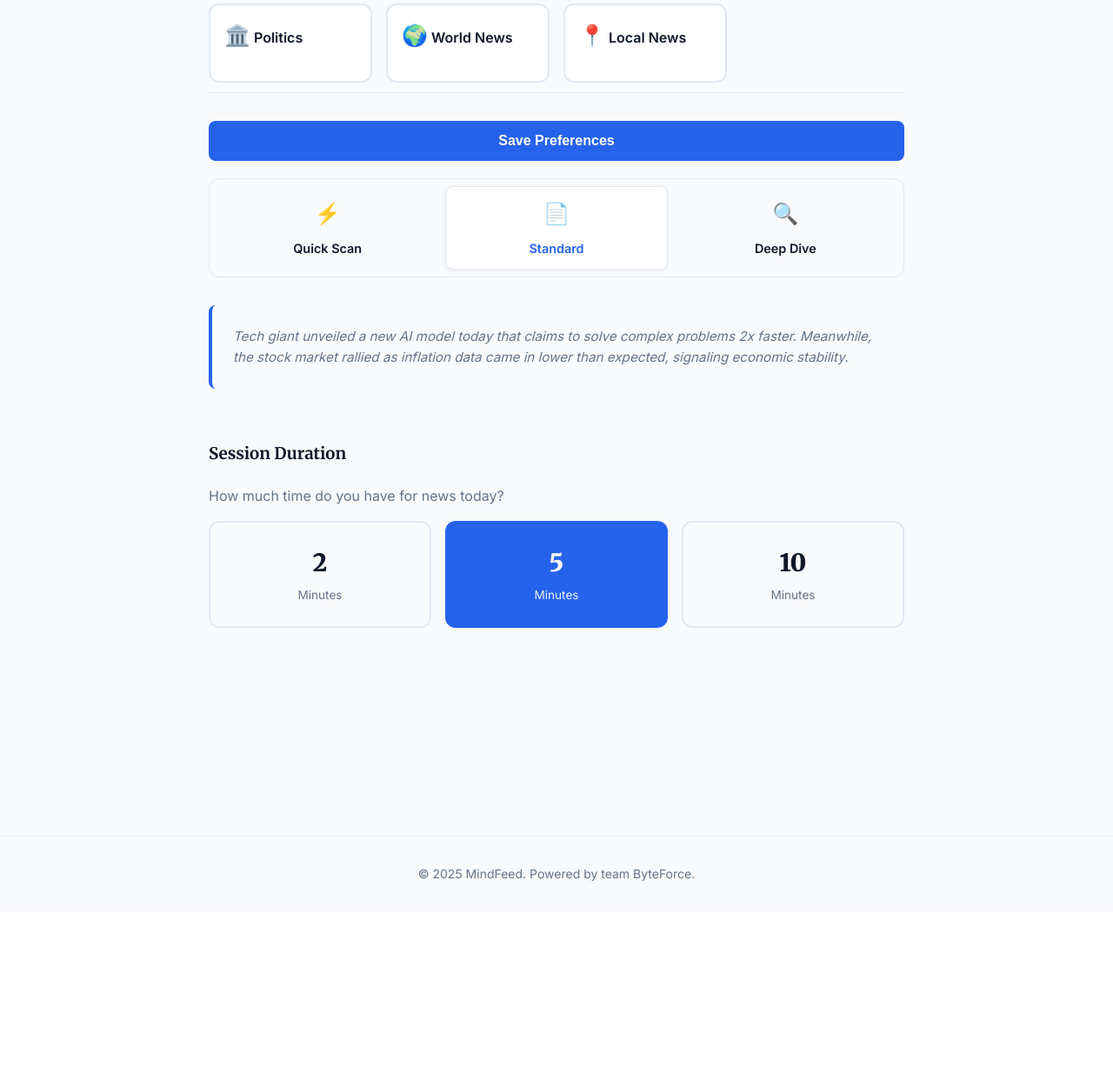
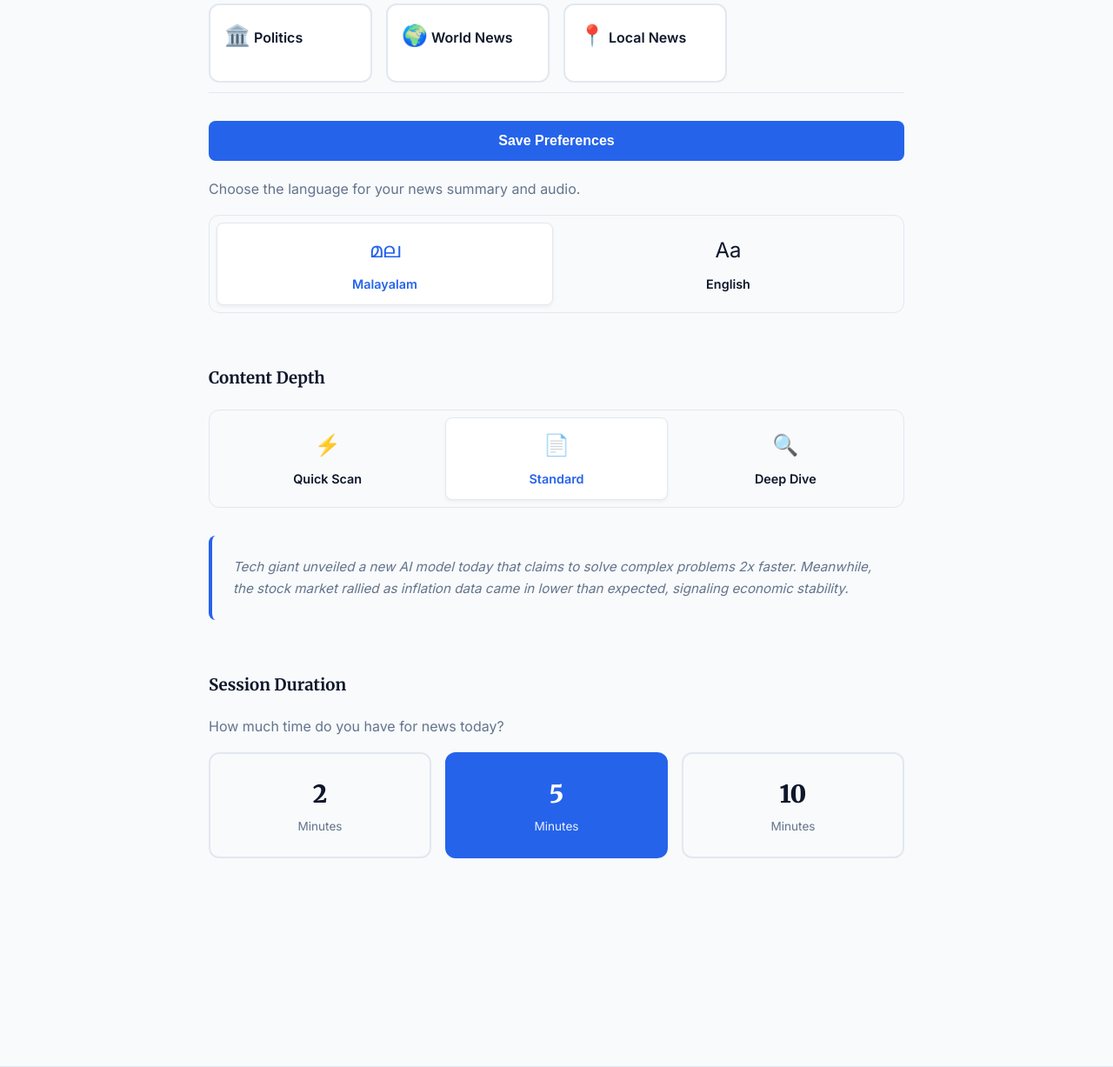
Before and after one commit to fluratech/MindFeed, a Flask app: page /auth/preferences in a window 1280 px wide. Shown: the part 583-1810 px from the top of the page at 87% size. Before the commit the page ends 1596 px from the top, so only its background shows below. Run offline with Flask 3, Linux system fonts and the light colour scheme; the visitor is signed in with stand-in values (Sample User, id 1); tables that the repository leaves empty hold one stand-in row (values such as "Sample post").

Commit message:
Implement language selection in preferences
Added language selection feature to preferences form.

```diff
--- a/GDG/templates/preferences.html
+++ b/GDG/templates/preferences.html
@@ -13,7 +13,6 @@
     <div id="message" class="message"></div>
 
     <form id="preferences-form">
-        <!-- Section 1: Interest DNA -->
         <section style="margin-bottom: 4rem;">
             <div style="display: flex; justify-content: space-between; align-items: baseline; margin-bottom: 1.5rem;">
                 <h3>Interest DNA <span
@@ -22,11 +21,26 @@
             </div>
 
             <div class="topics-grid" id="topics-container">
-                <!-- Injected via JS -->
-            </div>
+                </div>
         </section>
 
-        <!-- Section 2: Content Depth -->
+        <section style="margin-bottom: 4rem;">
+            <h3 style="margin-bottom: 1.5rem;">Broadcast Language</h3>
+            <p style="margin-bottom: 1rem; color: var(--text-muted);">Choose the language for your news summary and audio.</p>
+
+            <div class="depth-control-wrapper">
+                <div class="depth-option" data-lang="malayalam" onclick="selectLanguage('malayalam')">
+                    <span class="depth-icon" style="font-size: 1.5rem;">മല</span>
+                    <span class="depth-label">Malayalam</span>
+                </div>
+                <div class="depth-option" data-lang="english" onclick="selectLanguage('english')">
+                    <span class="depth-icon" style="font-size: 1.5rem;">Aa</span>
+                    <span class="depth-label">English</span>
+                </div>
+            </div>
+            <input type="hidden" name="language" id="language-input">
+        </section>
+
         <section style="margin-bottom: 4rem;">
             <h3 style="margin-bottom: 1.5rem;">Content Depth</h3>
 
@@ -51,7 +65,6 @@
             <input type="hidden" name="summary_length" id="depth-input">
         </section>
 
-        <!-- Section 3: Reading Time -->
         <section style="margin-bottom: 4rem;">
             <h3 style="margin-bottom: 1.5rem;">Session Duration</h3>
             <p style="margin-bottom: 1rem; color: var(--text-muted);">How much time do you have for news today?</p>
@@ -85,11 +98,12 @@
 <script>
     // Initial State from Server
     const savedPreferences = {{ preferences | tojson | safe }};
+
+    // Default values if preference doesn't exist yet
     const initialTopics = savedPreferences.topics || [];
-    // Old data structure was simple list ['Tech'], new structure might need to handle specific interest %
-    // For now, we assume if it's in the list, it's 50% interest unless object
     const initialDepth = savedPreferences.summary_length || 'balanced';
     const initialTime = savedPreferences.reading_time || '5';
+    const initialLanguage = savedPreferences.language || 'malayalam'; // NEW: Default to Malayalam
 
     // Configuration
     const AVAILABLE_TOPICS = [
@@ -107,13 +121,13 @@
     ];
 
     const DEPTH_PREVIEWS = {
-        'concise': "• Tech giant unveils new AI model.\\n• Stock market rallies on positive data.\\n• New medical breakthrough announced.",
+        'concise': "• Tech giant unveils new AI model.\n• Stock market rallies on positive data.\n• New medical breakthrough announced.",
         'balanced': "Tech giant unveiled a new AI model today that claims to solve complex problems 2x faster. Meanwhile, the stock market rallied as inflation data came in lower than expected, signaling economic stability.",
-        'detailed': "In a major announcement, the tech giant revealed their latest AI architecture, focusing on transformer efficiency. Benchmarks show a 200% speed improvement. Analyts suggest this could disrupt the cloud computing sector. Markets reacted positively, with the NASDAQ rising 2%..."
+        'detailed': "In a major announcement, the tech giant revealed their latest AI architecture, focusing on transformer efficiency. Benchmarks show a 200% speed improvement. Analysts suggest this could disrupt the cloud computing sector. Markets reacted positively, with the NASDAQ rising 2%..."
     };
 
     // State Management
-    let selectedTopics = {}; // { 'Technology': 80, 'Finance': 50 }
+    let selectedTopics = {};
 
     function init() {
         // 1. Initialize Topics
@@ -121,7 +135,6 @@
 
         // Parse existing topics
         if (Array.isArray(initialTopics)) {
-            // Handle migration from old simple list [str] to map
             initialTopics.forEach(t => {
                 if (typeof t === 'string') selectedTopics[t] = 50;
                 else selectedTopics[t.id] = t.interest;
@@ -156,11 +169,11 @@
         // 2. Initialize Selection
         selectDepth(initialDepth);
         selectTime(initialTime);
+        selectLanguage(initialLanguage); // NEW: Init language
     }
 
     // Logic
     function toggleTopic(e, id) {
-        // If clicking slider, don't toggle
         if (e.target.tagName === 'INPUT') return;
 
         const card = document.getElementById(`topic-${id}`);
@@ -168,15 +181,12 @@
         if (selectedTopics[id]) {
             delete selectedTopics[id];
             card.classList.remove('active');
-            card.querySelector('.topic-header').innerHTML = card.querySelector('.topic-header').innerText.replace('✔', ''); // Simple cleanup, can be optimized
-            // Re-render header properly to restore icon span lost by innerText replacement if done lazily
-            // Better:
+            // Re-render header properly to restore icon
             const topic = AVAILABLE_TOPICS.find(t => t.id === id);
             card.querySelector('.topic-header').innerHTML = `<span><span class="topic-icon">${topic.icon}</span> ${topic.label}</span>`;
         } else {
             selectedTopics[id] = 50;
             card.classList.add('active');
-            // Add checkmark
             const header = card.querySelector('.topic-header');
             if (!header.innerText.includes('✔')) {
                 header.insertAdjacentHTML('beforeend', '<span>✔</span>');
@@ -193,8 +203,7 @@
 
     function selectDepth(val) {
         document.getElementById('depth-input').value = val;
-
-        document.querySelectorAll('.depth-option').forEach(el => {
+        document.querySelectorAll('.depth-option[data-value]').forEach(el => {
             el.classList.toggle('active', el.dataset.value === val);
         });
 
@@ -206,9 +215,16 @@
         }, 200);
     }
 
+    // NEW: Language Selection Logic
+    function selectLanguage(val) {
+        document.getElementById('language-input').value = val;
+        document.querySelectorAll('.depth-option[data-lang]').forEach(el => {
+            el.classList.toggle('active', el.dataset.lang === val);
+        });
+    }
+
     function selectTime(val) {
         document.getElementById('time-input').value = val;
-
         document.querySelectorAll('.time-card').forEach(el => {
             el.classList.toggle('active', el.dataset.value === val);
         });
@@ -221,18 +237,13 @@
         btn.textContent = 'Saving...';
         btn.disabled = true;
 
-        // Convert state to backend format
-        // We want to save specific interest levels now
-        // Backend expects 'topics' list usually, let's see if we can save object or list of objects
-        // routes.py stores db.JSON, so we can save structure:
-        // { topics: [{id: 'Tech', interest: 80}], summary_length: '...', reading_time: '5' }
-
         const topicsList = Object.entries(selectedTopics).map(([id, interest]) => ({ id, interest }));
 
         const payload = {
             topics: topicsList,
             summary_length: document.getElementById('depth-input').value,
-            reading_time: document.getElementById('time-input').value
+            reading_time: document.getElementById('time-input').value,
+            language: document.getElementById('language-input').value // NEW: Send language to backend
         };
 
         try {
```
